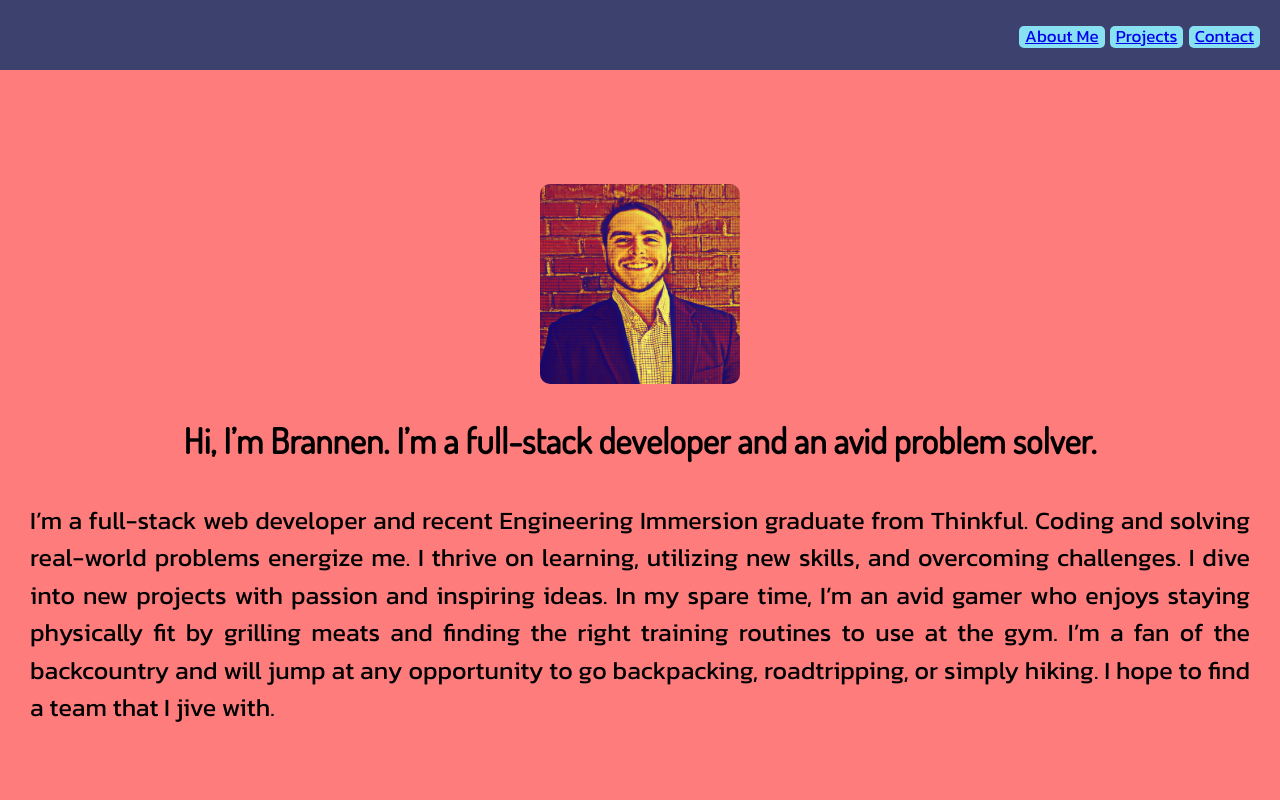
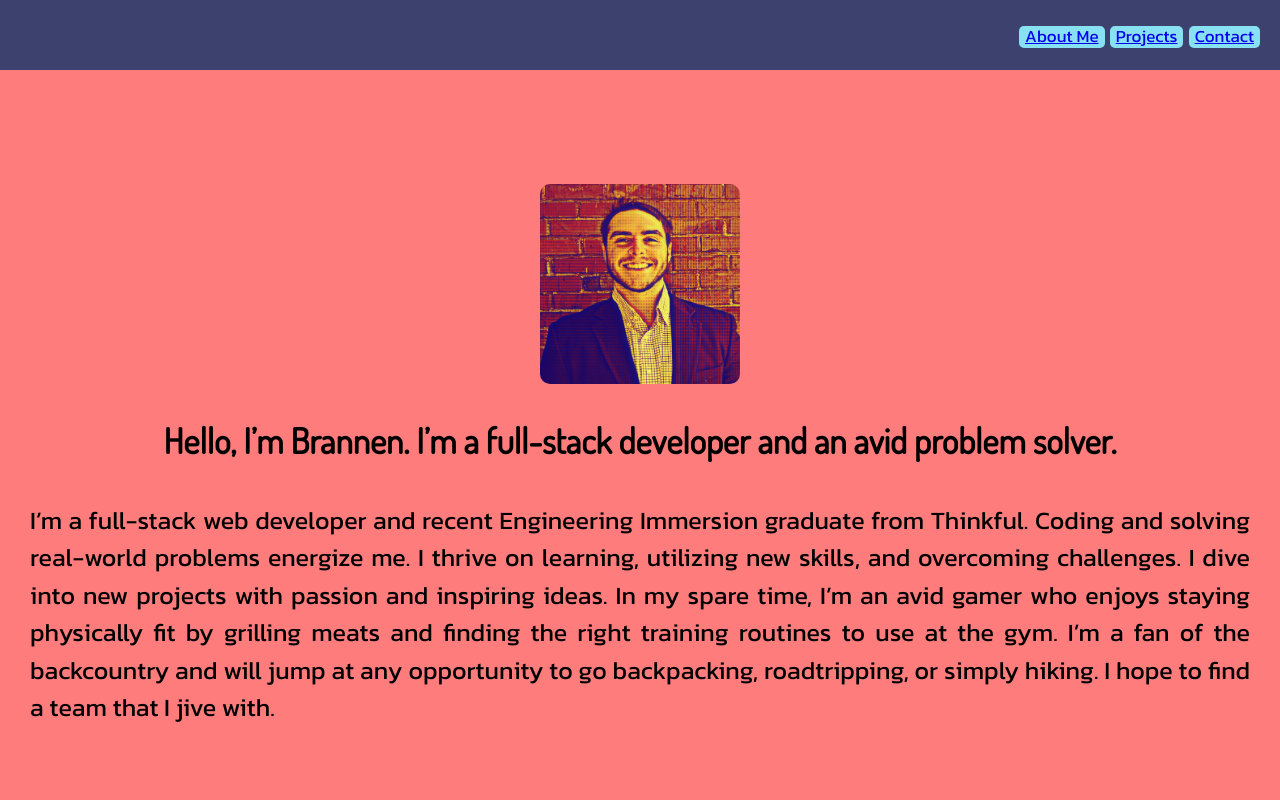
Before and after one commit to thinkful-ei-macaw/portfolio-brannen, a plain HTML site: page index.html in a window 1280 px wide. Shown: the top 800 px of the page. Drawn offline with nearby package versions, Linux system fonts and the light colour scheme.

Commit message:
3rd test change

```diff
--- a/index.html
+++ b/index.html
@@ -16,7 +16,7 @@
     <main role="main">
         <header id="fragment-1" role="banner">
             <img id="head-image" src="images/portfolio picture1.jpg" alt="Edited portrait of Brannen">
-            <h1>Hi, I’m Brannen. I’m a full-stack developer and an avid problem solver.</h1>
+            <h1>Hello, I’m Brannen. I’m a full-stack developer and an avid problem solver.</h1>
             <p class='bio'>I’m a full-stack web developer and recent Engineering Immersion graduate from Thinkful.  Coding and solving real-world problems energize me.  I thrive on learning, utilizing new skills, and overcoming challenges.  I dive into new projects with passion and inspiring ideas. In my spare time, I’m an avid gamer who enjoys staying physically fit by grilling meats and finding the right training routines to use at the gym. I’m a fan of the backcountry and will jump at any opportunity to go backpacking, roadtripping, or simply hiking. I hope to find a team that I jive with.</p>
         </header>
 
```
